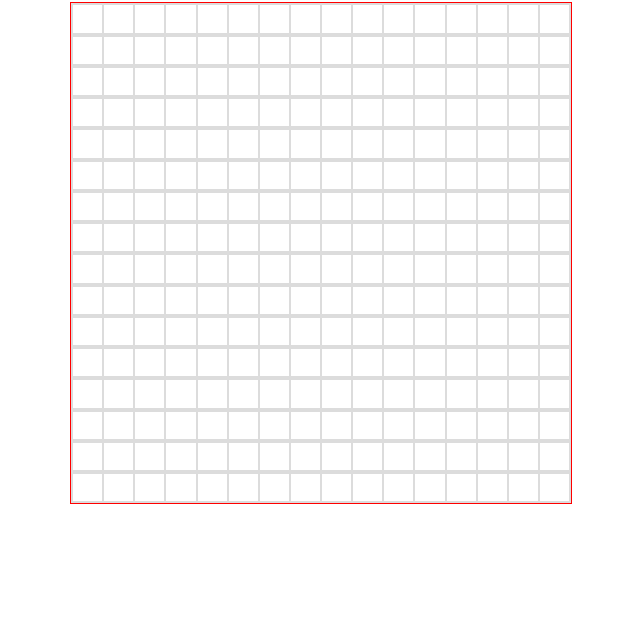
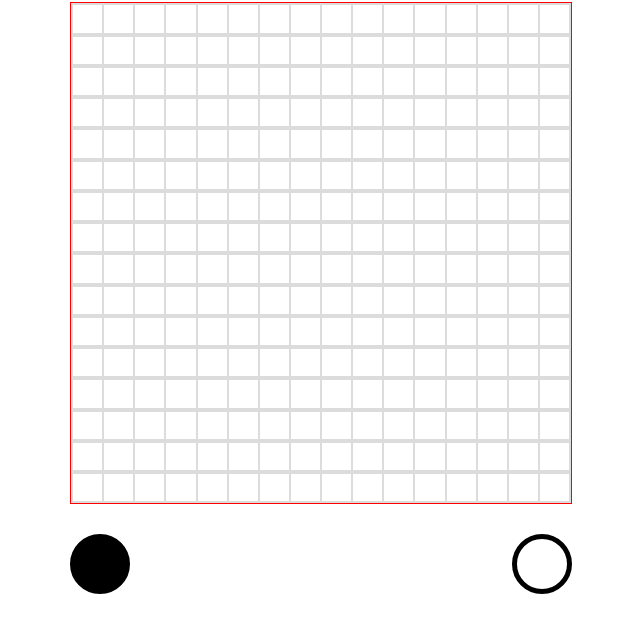
Before and after one commit to 42universo/ETCH-A-SKETCH, a plain HTML site: page index.html in a window 1280 px wide. Shown: the part 64-696 px from the top of the page, without its empty margins (319-959 px from the left). Drawn offline with Linux system fonts and the light colour scheme.

Commit message:
Add first options of painting

```diff
--- a/index.html
+++ b/index.html
@@ -7,4 +7,8 @@
     <div id='sketchContainer'>
 
     </div>
+    <div id='symbolsContainer'>
+        <div id='paint'></div>
+        <div id='reset'></div>
+    </div>
 </body>
--- a/style.css
+++ b/style.css
@@ -19,3 +19,26 @@ h1{
 .col{
     border: 1px solid gainsboro;
 }
+
+#symbolsContainer{
+    display: flex;
+    align-items: center;
+    justify-content: space-evenly;
+    margin-top: 30px;
+}
+
+#paint{
+    height: 50px;
+    width: 50px;
+    background-color: black;
+    border: 5px solid black;
+    border-radius: 50px;
+}
+
+#reset{
+    height: 50px;
+    width: 50px;
+    background-color: white;
+    border: 5px solid black;
+    border-radius: 50px;
+}
```
